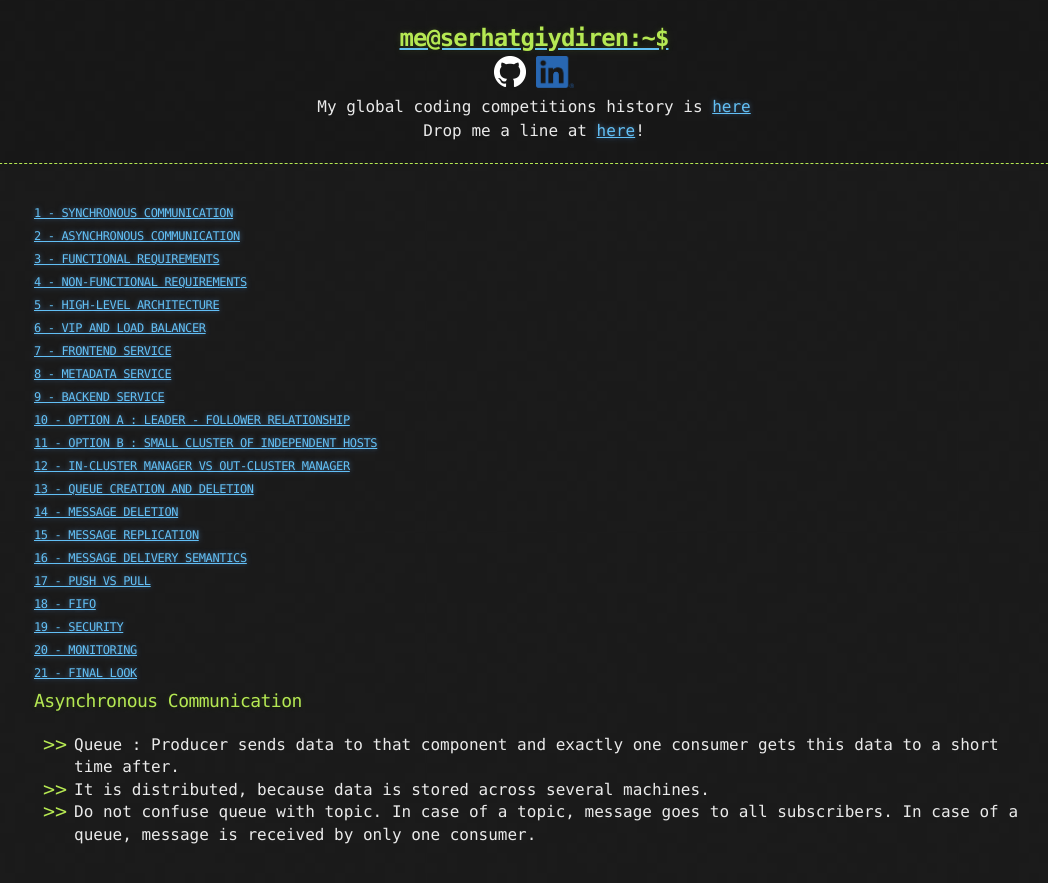
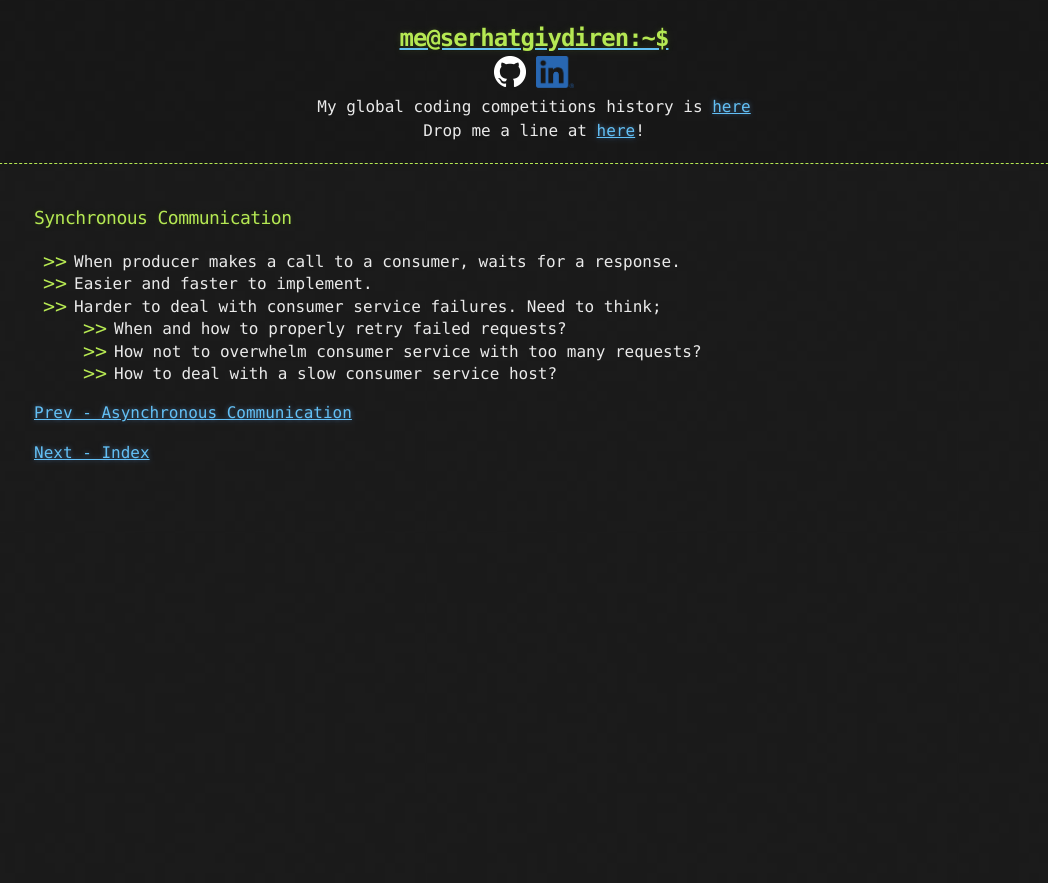
Before and after one commit to goodHunter27/serhatgiydiren.github.io, a Jekyll site: the page built from _posts/2020-02-02-system-design-interview-distributed-message-queue-asynchronous-communication.md, in a window 1280 px wide. Shown: the top 883 px of the page, without its empty margins (106-1154 px from the left). Built offline with Jekyll 4.4.1, drawn with Linux system fonts in a browser that asks for light colours.

Commit message:
Update 2020-02-02-system-design-interview-distributed-message-queue-asynchronous-communication.md

```diff
--- a/_posts/2020-02-02-system-design-interview-distributed-message-queue-asynchronous-communication.md
+++ b/_posts/2020-02-02-system-design-interview-distributed-message-queue-asynchronous-communication.md
@@ -2,29 +2,14 @@
 layout: default
 ---
 
-###### [1 - Synchronous Communication](system-design-interview-distributed-message-queue-synchronous-communication)
-###### [2 - Asynchronous Communication](system-design-interview-distributed-message-queue-asynchronous-communication)
-###### [3 - Functional Requirements](system-design-interview-distributed-message-queue-functional-requirements)
-###### [4 - Non-Functional Requirements](system-design-interview-distributed-message-queue-non-functional-requirements)
-###### [5 - High-level Architecture](system-design-interview-distributed-message-queue-high-level-architecture)
-###### [6 - VIP and Load Balancer](system-design-interview-distributed-message-queue-vip-and-load-balancer)
-###### [7 - FrontEnd Service](system-design-interview-distributed-message-queue-frontend-service)
-###### [8 - Metadata Service](system-design-interview-distributed-message-queue-metadata-service)
-###### [9 - BackEnd Service](system-design-interview-distributed-message-queue-backend-service)
-###### [10 - Option A : Leader - Follower Relationship](system-design-interview-distributed-message-queue-option-a-leader-follower-relationship)
-###### [11 - Option B : Small cluster of independent hosts](system-design-interview-distributed-message-queue-option-b-small-cluster-of-independent-hosts)
-###### [12 - In-cluster Manager vs Out-cluster Manager](system-design-interview-distributed-message-queue-in-cluster-manager-vs-out-cluster-manager)
-###### [13 - Queue creation and deletion](system-design-interview-distributed-message-queue-queue-creation-and-deletion)
-###### [14 - Message deletion](system-design-interview-distributed-message-queue-message-deletion)
-###### [15 - Message replication](system-design-interview-distributed-message-queue-message-replication)
-###### [16 - Message delivery semantics](system-design-interview-distributed-message-queue-message-delivery-semantics)
-###### [17 - Push vs Pull](system-design-interview-distributed-message-queue-push-vs-pull)
-###### [18 - FIFO](system-design-interview-distributed-message-queue-fifo)
-###### [19 - Security](system-design-interview-distributed-message-queue-security)
-###### [20 - Monitoring](system-design-interview-distributed-message-queue-monitoring)
-###### [21 - Final Look](system-design-interview-distributed-message-queue-final-look)
+### Synchronous Communication
+- When producer makes a call to a consumer, waits for a response.
+- Easier and faster to implement.
+- Harder to deal with consumer service failures. Need to think;
+  - When and how to properly retry failed requests?
+  - How not to overwhelm consumer service with too many requests?
+  - How to deal with a slow consumer service host?
 
-### Asynchronous Communication
-- Queue : Producer sends data to that component and exactly one consumer gets this data to a short time after.
-- It is distributed, because data is stored across several machines.
-- Do not confuse queue with topic. In case of a topic, message goes to all subscribers. In case of a queue, message is received by only one consumer.
+[Prev - Asynchronous Communication](system-design-interview-distributed-message-queue-asynchronous-communication)
+
+[Next - Index](system-design-interview-distributed-message-queue)
```
